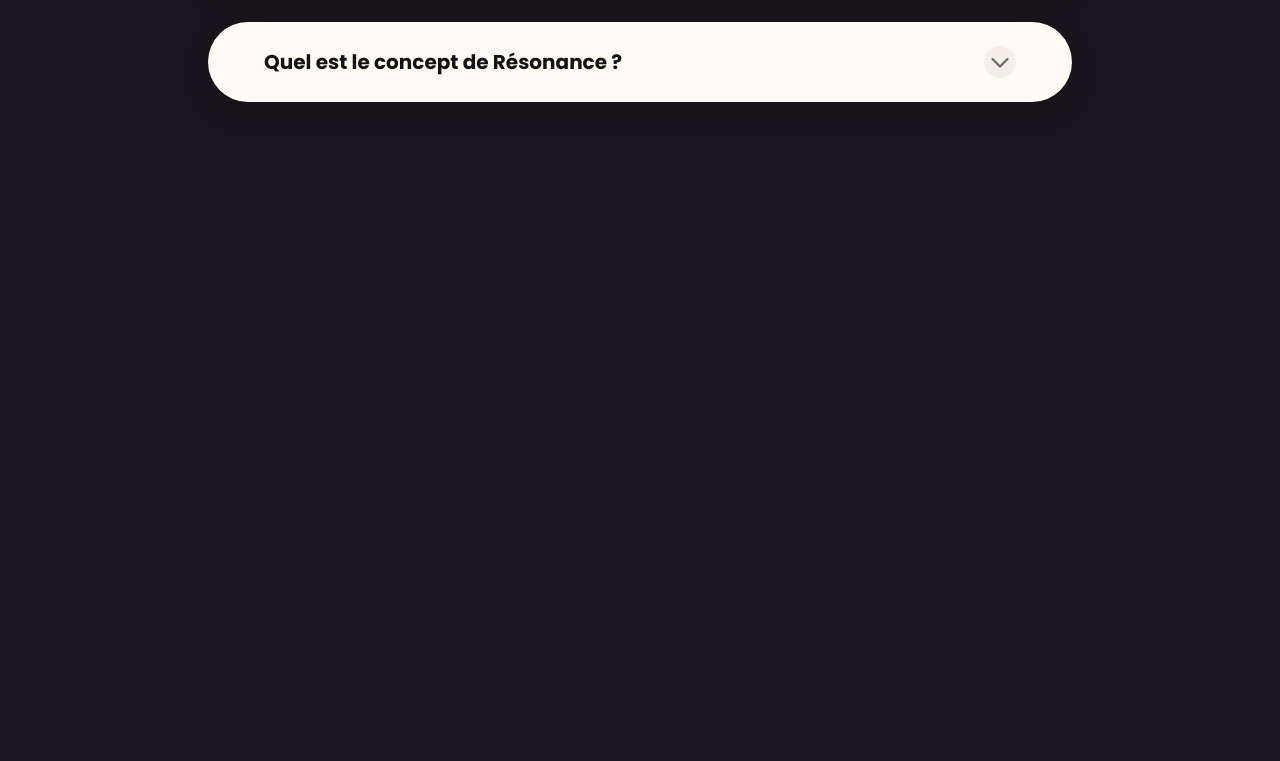
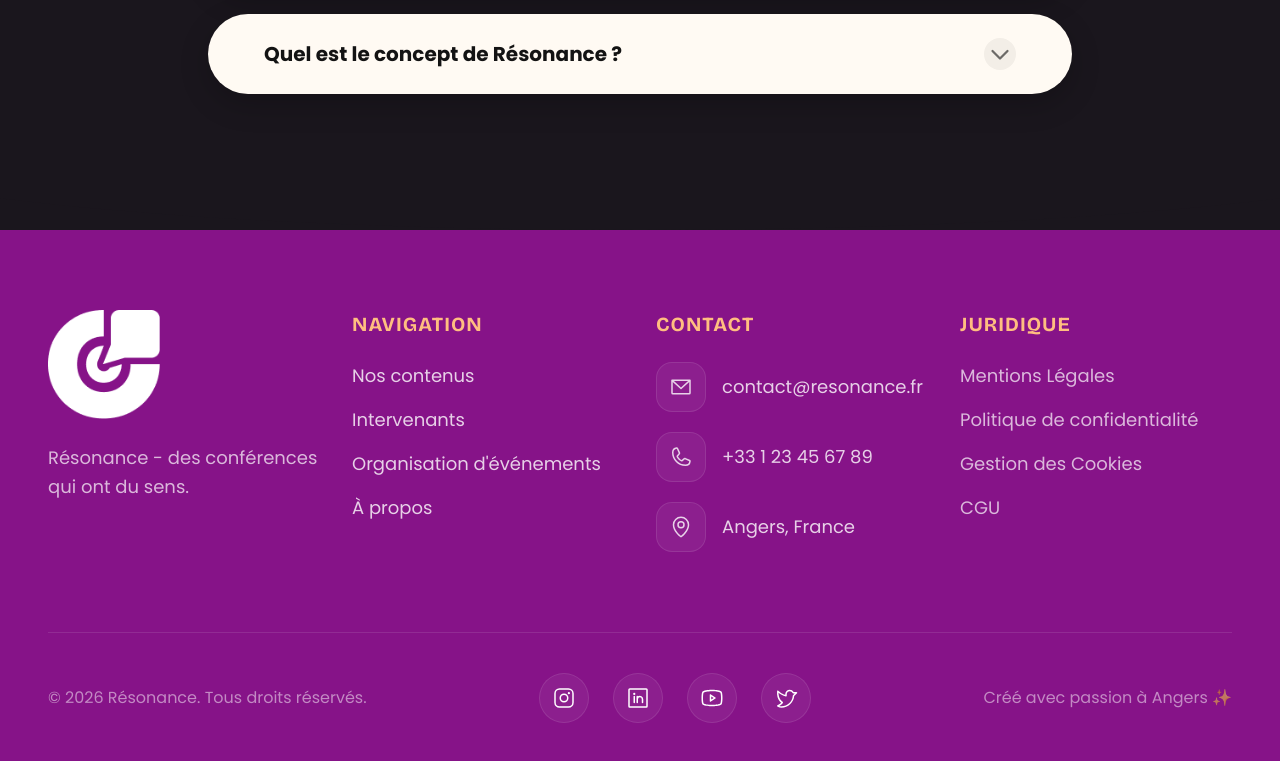
Before and after one commit to soniiix/resonance-web, a Next.js app: page / in a window 1280 px wide. Shown: the part 6864-7625 px from the top of the page. Before the commit the page ends 7046 px from the top, so only its background shows below. Built offline with nearby package versions, Linux system fonts and the light colour scheme.

Commit message:
feat: add footer

```diff
--- a/app/components/FaqSection.tsx
+++ b/app/components/FaqSection.tsx
@@ -21,7 +21,7 @@ export default function FaqSection() {
     const [openIndex, setOpenIndex] = useState<number | null>(null);
 
     return (
-        <section className="relative w-full pt-12 pb-20 flex flex-col items-center overflow-hidden">
+        <section className="relative w-full pt-10 pb-34 flex flex-col items-center overflow-hidden">
             {/* Background Curved Section (Convex style) */}
             <div
                 className="absolute inset-x-[-15%] top-0 bottom-0 bg-[#1a161d]"
--- /dev/null
+++ b/app/components/Footer.tsx
@@ -0,0 +1,105 @@
+import Image from "next/image";
+import Link from "next/link";
+import { InstagramLogo, LinkedinLogo, YoutubeLogo, TwitterLogo, MapPin, EnvelopeSimple, Phone } from "@phosphor-icons/react/dist/ssr";
+
+export default function Footer() {
+    return (
+        <footer className="relative w-full bg-pure-purple text-pure-white overflow-hidden pt-20">
+            <div className="max-w-container mx-auto px-6 md:px-12 relative z-10">
+
+                {/* Main Footer Grid */}
+                <div className="grid grid-cols-1 md:grid-cols-2 lg:grid-cols-4 gap-12 lg:gap-8 mb-20">
+                    {/* Col 1: Brand */}
+                    <div className="flex flex-col items-start gap-6">
+                        <Link href="/">
+                            <Image
+                                src="/images/resonance-logo.png"
+                                alt="Résonance Logo"
+                                width={120}
+                                height={120}
+                                className="w-24 md:w-28 h-auto"
+                            />
+                        </Link>
+                        <p className="text-white/70 font-body text-lg leading-relaxed max-w-xs">
+                            Résonance - des conférences <br />qui ont du sens.
+                        </p>
+                    </div>
+
+                    {/* Col 2: Navigation */}
+                    <div className="flex flex-col gap-6">
+                        <h3 className="font-heading font-bold text-xl uppercase tracking-wider text-alt-orange">Navigation</h3>
+                        <nav className="flex flex-col gap-4 font-body text-lg">
+                            <Link href="/contenus" className="hover:text-pure-white text-white/80 transition-colors inline-block w-fit">Nos contenus</Link>
+                            <Link href="/conferencier" className="hover:text-pure-white text-white/80 transition-colors inline-block w-fit">Intervenants</Link>
+                            <Link href="/besoin-conference" className="hover:text-pure-white text-white/80 transition-colors inline-block w-fit">Organisation d'événements</Link>
+                            <Link href="/a-propos" className="hover:text-pure-white text-white/80 transition-colors inline-block w-fit">À propos</Link>
+                        </nav>
+                    </div>
+
+                    {/* Col 3: Contact Info */}
+                    <div className="flex flex-col gap-6">
+                        <h3 className="font-heading font-bold text-xl uppercase tracking-wider text-alt-orange">Contact</h3>
+                        <div className="flex flex-col gap-5 font-body text-lg text-white/80">
+                            <div className="flex items-center gap-4 group">
+                                <span className="p-3 bg-white/5 rounded-2xl border border-white/10 transition-all">
+                                    <EnvelopeSimple size={24} />
+                                </span>
+                                <a href="mailto:contact@resonance.fr" className="hover:text-pure-white transition-colors">contact@resonance.fr</a>
+                            </div>
+                            <div className="flex items-center gap-4 group">
+                                <span className="p-3 bg-white/5 rounded-2xl border border-white/10 transition-all">
+                                    <Phone size={24} />
+                                </span>
+                                <a href="tel:+33123456789" className="hover:text-pure-white transition-colors">+33 1 23 45 67 89</a>
+                            </div>
+                            <div className="flex items-center gap-4 group">
+                                <span className="p-3 bg-white/5 rounded-2xl border border-white/10 transition-all">
+                                    <MapPin size={24} />
+                                </span>
+                                <a href="https://maps.app.goo.gl/xu1ipuCYd35L4zVw5" target="_blank" rel="noopener noreferrer" className="hover:text-pure-white transition-colors">Angers, France</a>
+                            </div>
+                        </div>
+                    </div>
+
+                    {/* Col 4: Legal */}
+                    <div className="flex flex-col gap-6">
+                        <h3 className="font-heading font-bold text-xl uppercase tracking-wider text-alt-orange">Juridique</h3>
+                        <nav className="flex flex-col gap-4 font-body text-lg text-white/70">
+                            <Link href="/mentions-legales" className="hover:text-pure-white transition-colors">Mentions Légales</Link>
+                            <Link href="/privacy" className="hover:text-pure-white transition-colors">Politique de confidentialité</Link>
+                            <Link href="/cookies" className="hover:text-pure-white transition-colors">Gestion des Cookies</Link>
+                            <Link href="/cgu" className="hover:text-pure-white transition-colors">CGU</Link>
+                        </nav>
+                    </div>
+                </div>
+
+                {/* Bottom Bar */}
+                <div className="border-t border-white/10 py-10 flex flex-col md:flex-row justify-between items-center gap-8">
+                    <p className="font-body text-white/50 text-base">
+                        © {new Date().getFullYear()} Résonance. Tous droits réservés.
+                    </p>
+
+                    {/* Social Icons */}
+                    <div className="flex items-center gap-6">
+                        <a href="#" className="p-3 bg-white/5 hover:bg-pure-orange rounded-full transition-all duration-300 border border-white/10">
+                            <InstagramLogo size={24} weight="regular" />
+                        </a>
+                        <a href="#" className="p-3 bg-white/5 hover:bg-pure-orange rounded-full transition-all duration-300 border border-white/10">
+                            <LinkedinLogo size={24} weight="regular" />
+                        </a>
+                        <a href="#" className="p-3 bg-white/5 hover:bg-pure-orange rounded-full transition-all duration-300 border border-white/10">
+                            <YoutubeLogo size={24} weight="regular" />
+                        </a>
+                        <a href="#" className="p-3 bg-white/5 hover:bg-pure-orange rounded-full transition-all duration-300 border border-white/10">
+                            <TwitterLogo size={24} weight="regular" />
+                        </a>
+                    </div>
+
+                    <p className="font-body text-white/50 text-base flex items-center gap-2">
+                        Créé avec passion à Angers ✨
+                    </p>
+                </div>
+            </div>
+        </footer>
+    );
+}
--- a/app/page.tsx
+++ b/app/page.tsx
@@ -6,6 +6,7 @@ import ConceptSection from "./components/ConceptSection";
 import StatsSection from "./components/StatsSection";
 import ReviewSection from "./components/ReviewSection";
 import FaqSection from "./components/FaqSection";
+import Footer from "./components/Footer";
 
 export default function Home() {
     return (
@@ -20,6 +21,7 @@ export default function Home() {
                 <ReviewSection />
                 <FaqSection />
             </main>
+            <Footer />
         </>
     );
 }
```
